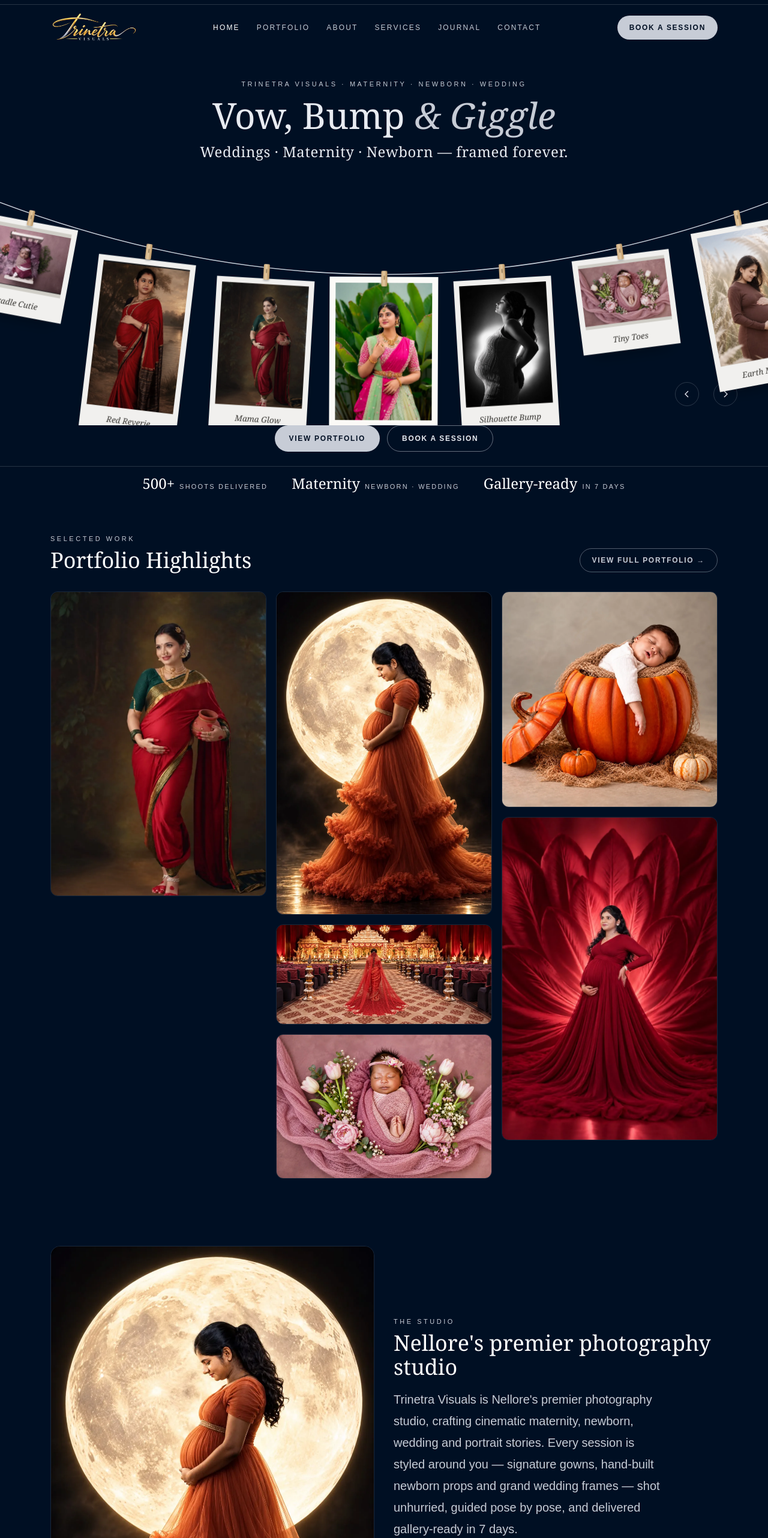
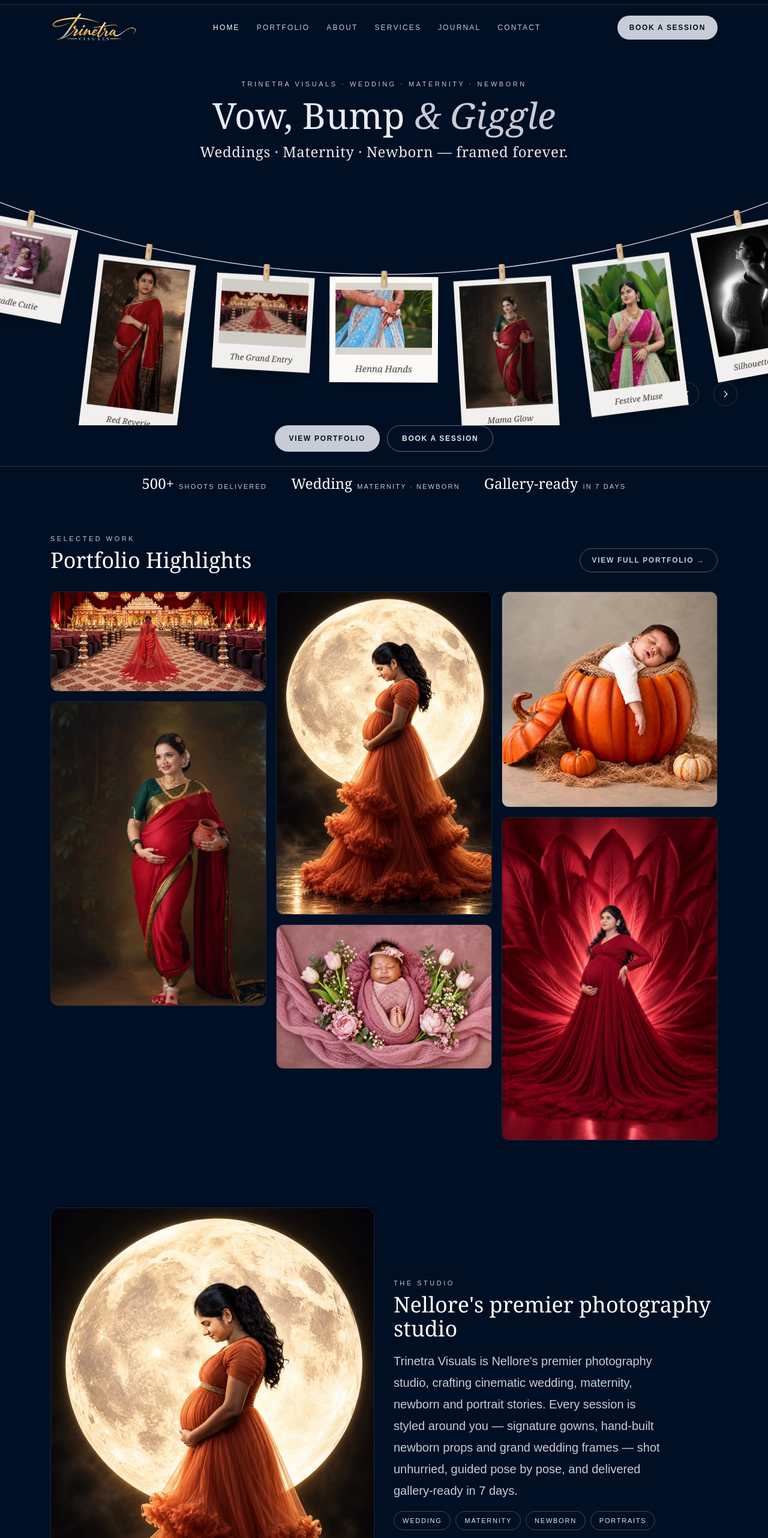
Before and after one commit to nandhan262006/TRINETRA, a Next.js app: page / in a window 1280 px wide. Shown: the part 22-2586 px from the top of the page at 60% size. Built offline with nearby package versions, Linux system fonts and the light colour scheme.

Commit message:
Wedding first in About, services, portfolio ordering

```diff
--- a/app/about/page.tsx
+++ b/app/about/page.tsx
@@ -9,12 +9,12 @@ import Breadcrumbs from "../../components/Breadcrumbs";
 export const metadata: Metadata = {
   title: "About — Nellore's Premier Photography Studio",
   description:
-    "Trinetra Visuals is a premier maternity, newborn and wedding photography studio based in Nellore, Andhra Pradesh.",
+    "Trinetra Visuals is a premier wedding, maternity and newborn photography studio based in Nellore, Andhra Pradesh.",
   alternates: { canonical: `${SITE_URL}/about` },
   openGraph: {
     title: "About — Trinetra Visuals, Nellore",
     description:
-      "Premier maternity, newborn and wedding photography studio in Nellore.",
+      "Premier wedding, maternity and newborn photography studio in Nellore.",
     url: `${SITE_URL}/about`,
   },
 };
@@ -25,16 +25,16 @@ const STATS: [string, string][] = [
 ];
 
 const CRAFT = [  {
+    title: "Wedding",
+    text: "From grand mandap entries to quiet in-between glances — full-day stories, gallery-ready.",
+  },
+  {
     title: "Maternity",
     text: "Goddess-style gowns, cinematic light and poses that honour the bump — in-studio or on location.",
   },
   {
     title: "Newborn",
     text: "Unhurried, safety-first sessions with hand-built props, wraps and dreamy pastel sets.",
-  },
-  {
-    title: "Wedding",
-    text: "From grand mandap entries to quiet in-between glances — full-day stories, gallery-ready.",
   },
   {
     title: "Portraits",
@@ -97,8 +97,8 @@ export default function AboutPage() {
         </h1>
         <p className="mx-auto mt-4 max-w-xl text-[15px] leading-7 text-[#C7CCD6]">
           Trinetra Visuals began in Nellore with one belief — your biggest
-          moments deserve bigger frames. Today we shoot maternity, newborn,
-          wedding and portrait stories in Hyderabad | Nellore | Bengaluru and
+          moments deserve bigger frames. Today we shoot wedding, maternity,
+          newborn and portrait stories in Hyderabad | Nellore | Bengaluru and
           beyond.
         </p>
       </div>
--- a/app/page.tsx
+++ b/app/page.tsx
@@ -8,9 +8,9 @@ import { POSTS } from "../components/posts";
 import { MAP_EMBED_SRC, PHONE_DISPLAY, PHONE_TEL, STUDIO_AREA, STUDIO_NAME, WHATSAPP_URL } from "../components/contact";
 
 const HIGHLIGHTS = [
+  "/477b617e-882a-421b-83fc-39a621284892.webp",
   "/hero-maternity.webp",
   "/a5344c2f-2c51-4e2d-a379-c0ed94414d42.webp",
-  "/477b617e-882a-421b-83fc-39a621284892.webp",
   "/285c37f6-3564-41b6-b4ed-88b13926f061.webp",
   "/b6af6cb7-2ae1-48b9-b7d6-b8732ddfbf61.webp",
   "/474af460-248d-480d-8135-397ad71ce064.webp",
@@ -87,14 +87,14 @@ export default function Home() {
           </h2>
           <p className="mt-4 max-w-md text-lg leading-8 text-[#C7CCD6] md:text-xl md:leading-9">
             Trinetra Visuals is Nellore&apos;s premier photography studio,
-            crafting cinematic maternity, newborn, wedding and portrait
+            crafting cinematic wedding, maternity, newborn and portrait
             stories. Every session is styled around you — signature gowns,
             hand-built newborn props and grand wedding frames — shot
             unhurried, guided pose by pose, and delivered gallery-ready in
             7 days.
           </p>
           <div className="mt-4 flex flex-wrap gap-2">
-            {["Maternity", "Newborn", "Wedding", "Portraits"].map((t) => (
+            {["Wedding", "Maternity", "Newborn", "Portraits"].map((t) => (
               <span
                 key={t}
                 className="inline-flex h-8 items-center rounded-full border border-[#C7CCD6]/30 px-3.5 text-[11px] tracking-[0.16em] text-[#E8EBF1] uppercase"
--- a/app/portfolio/page.tsx
+++ b/app/portfolio/page.tsx
@@ -6,11 +6,11 @@ import { SITE_URL } from "../../components/site";
 export const metadata: Metadata = {
   title: "Portfolio — 30 Real Shoots",
   description:
-    "Maternity, newborn, wedding and portrait galleries by Trinetra Visuals, Nellore.",
+    "Wedding, maternity, newborn and portrait galleries by Trinetra Visuals, Nellore.",
   alternates: { canonical: `${SITE_URL}/portfolio` },
   openGraph: {
     title: "Portfolio — Trinetra Visuals",
-    description: "30 real maternity, newborn, wedding and portrait shoots.",
+    description: "30 real wedding, maternity, newborn and portrait shoots.",
     url: `${SITE_URL}/portfolio`,
   },
 };
@@ -29,7 +29,7 @@ export default function PortfolioPage() {
           Portfolio
         </h1>
         <p className="mx-auto mt-3 max-w-xl text-[15px] leading-7 text-[#C7CCD6]">
-          Maternity, newborn, wedding &amp; portraits — every frame at its
+          Wedding, maternity, newborn &amp; portraits — every frame at its
           natural ratio, nothing cropped.
         </p>
       </div>
--- a/components/Hero.tsx
+++ b/components/Hero.tsx
@@ -3,6 +3,8 @@ import PolaroidLineCarousel from "./ui/polaroid-line-carousel";
 import { WHATSAPP_URL } from "./contact";
 
 const SLIDES = [
+  { image: "/477b617e-882a-421b-83fc-39a621284892.webp", title: "The Grand Entry", alt: "Bride walking toward a wedding mandap" },
+  { image: "/60090bfa-2ec0-4f3b-afaf-eac07d98d4f4.webp", title: "Henna Hands", alt: "Mehndi hands detail on blue lehenga" },
   { image: "/hero-maternity.webp", title: "Mama Glow", alt: "Maternity portrait in red saree holding a pot" },
   { image: "/0a50f1c3-02c2-46c1-80fe-014ab03503e6.webp", title: "Festive Muse", alt: "Portrait in pink and green traditional wear" },
   { image: "/0ca4084d-9bd3-4537-b135-a6d05844fae8.webp", title: "Silhouette Bump", alt: "Black and white maternity silhouette" },
@@ -10,9 +12,7 @@ const SLIDES = [
   { image: "/3629146f-ad39-4ef4-905b-33e02f3cd866.webp", title: "Earth Mama", alt: "Maternity portrait in a field at golden hour" },
   { image: "/3ae72689-e1f6-4863-8a39-5decdad47e2f.webp", title: "Sky Lehenga", alt: "Portrait in light blue lehenga outdoors" },
   { image: "/474af460-248d-480d-8135-397ad71ce064.webp", title: "Crimson Queen", alt: "Maternity portrait in red gown on red backdrop" },
-  { image: "/477b617e-882a-421b-83fc-39a621284892.webp", title: "The Grand Entry", alt: "Bride walking toward a wedding mandap" },
   { image: "/58c982d6-8281-4de6-b303-3e7e0d7dca49.webp", title: "Seated Serenity", alt: "Seated maternity portrait in blue saree" },
-  { image: "/60090bfa-2ec0-4f3b-afaf-eac07d98d4f4.webp", title: "Henna Hands", alt: "Mehndi hands detail on blue lehenga" },
   { image: "/60296081-7b2a-4a68-be75-b018704c595b.webp", title: "City Love", alt: "Couple portrait in the city" },
   { image: "/68ca6d28-d4ac-4ccc-a31f-1fa712c8dbf7.webp", title: "Royal Seat", alt: "Seated maternity portrait in pink and navy" },
   { image: "/68f9e3cb-7676-41a0-a88c-550a0b3b518b.webp", title: "Hatchling", alt: "Newborn curled in an eggshell prop" },
@@ -40,7 +40,7 @@ export default function Hero() {
     <section className="relative flex min-h-[calc(100svh-4.5rem)] flex-col overflow-hidden bg-[#000f23] text-[#E8EBF1] md:min-h-[calc(100svh-6.5rem)]">
       <div className="mx-auto max-w-6xl px-5 pt-8 pb-2 text-center md:pt-12">
         <p className="text-[11px] font-medium tracking-[0.32em] text-[#C7CCD6] uppercase">
-          Trinetra Visuals · Maternity · Newborn · Wedding
+          Trinetra Visuals · Wedding · Maternity · Newborn
         </p>
         <h1 className="mx-auto mt-3 max-w-3xl font-serif text-4xl leading-[1.08] font-medium text-balance md:text-6xl">
           Vow, Bump <span className="text-[#C7CCD6] italic">&amp; Giggle</span>
@@ -85,7 +85,7 @@ export default function Hero() {
         <div className="mx-auto flex max-w-6xl flex-wrap items-center justify-center gap-x-10 gap-y-2 px-5 py-3 text-center">
           {[
             ["500+", "shoots delivered"],
-            ["Maternity", "newborn · wedding"],
+            ["Wedding", "maternity · newborn"],
             ["Gallery-ready", "in 7 days"],
           ].map(([big, small]) => (
             <div key={small} className="flex items-baseline gap-2">
--- a/components/photos.ts
+++ b/components/photos.ts
@@ -11,9 +11,9 @@ export type Photo = {
 
 export const CATEGORIES: { id: PhotoCategory | "all"; label: string }[] = [
   { id: "all", label: "All" },
+  { id: "wedding", label: "Wedding" },
   { id: "maternity", label: "Maternity" },
   { id: "newborn", label: "Newborn" },
-  { id: "wedding", label: "Wedding" },
   { id: "portraits", label: "Portraits" },
 ];
 
--- a/components/site.ts
+++ b/components/site.ts
@@ -3,7 +3,7 @@
 export const SITE_URL = "https://trinetravisuals.in";
 export const SITE_NAME = "Trinetra Visuals";
 export const SITE_TAGLINE =
-  "Nellore's premier maternity, newborn & wedding photography studio";
+  "Nellore's premier wedding, maternity & newborn photography studio";
 export const SITE_DESCRIPTION =
-  "Trinetra Visuals is Nellore's premier photography studio — cinematic maternity, newborn, wedding and portrait stories, styled and gallery-ready in 7 days. Call or WhatsApp +91 77949 50861.";
+  "Trinetra Visuals is Nellore's premier photography studio — cinematic wedding, maternity, newborn and portrait stories, styled and gallery-ready in 7 days. Call or WhatsApp +91 77949 50861.";
 export const OG_IMAGE = "/hero-maternity.webp";
--- a/components/ui/carousel-stacked.tsx
+++ b/components/ui/carousel-stacked.tsx
@@ -25,6 +25,12 @@ interface Slide {
 
 const slides: Slide[] = [
   {
+    image: "/477b617e-882a-421b-83fc-39a621284892.webp",
+    title: "Wedding",
+    description: "Grand entries to quiet glances — full-day stories.",
+    badge: "Grand",
+  },
+  {
     image: "/hero-maternity.webp",
     title: "Maternity",
     description: "Goddess gowns, cinematic light and poses that honour the bump.",
@@ -35,12 +41,6 @@ const slides: Slide[] = [
     title: "Newborn",
     description: "Unhurried, safety-first sessions with hand-built props.",
     badge: "Tiny",
-  },
-  {
-    image: "/477b617e-882a-421b-83fc-39a621284892.webp",
-    title: "Wedding",
-    description: "Grand entries to quiet glances — full-day stories.",
-    badge: "Grand",
   },
   {
     image: "/0a50f1c3-02c2-46c1-80fe-014ab03503e6.webp",
```
